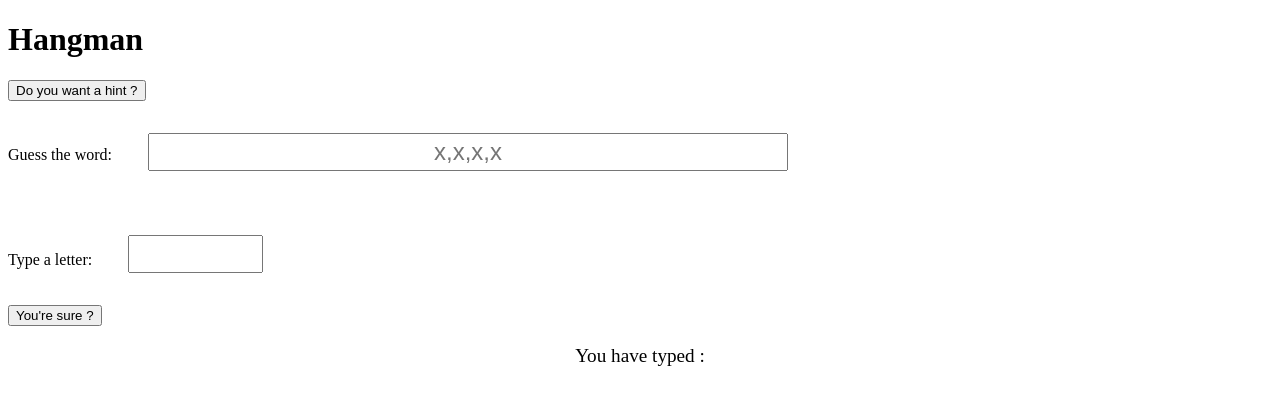
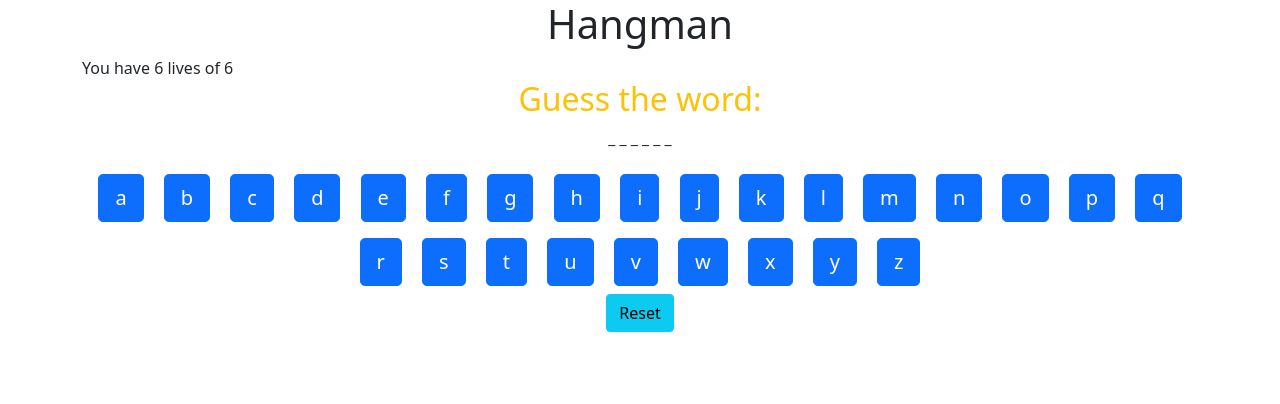
Before and after one commit to alain17-web/hangman, a plain HTML site: page index.html in a window 1280 px wide. Drawn offline with nearby package versions, Linux system fonts and the light colour scheme.

Commit message:
to be continued

```diff
--- a/index.html
+++ b/index.html
@@ -4,27 +4,29 @@
     <meta charset="UTF-8">
     <meta http-equiv="X-UA-Compatible" content="IE=edge">
     <meta name="viewport" content="width=device-width, initial-scale=1.0">
+    <link href="https://cdn.jsdelivr.net/npm/bootstrap@5.0.1/dist/css/bootstrap.min.css" rel="stylesheet" integrity="sha384-+0n0xVW2eSR5OomGNYDnhzAbDsOXxcvSN1TPprVMTNDbiYZCxYbOOl7+AMvyTG2x" crossorigin="anonymous">
     <title>Hangman</title>
 </head>
 <body>
-    <h1>Hangman</h1>
-    <!--<form action="#" method="post">-->
-        <button onclick="hint()">Do you want a hint ?</button>
-        <div id="hint">
-            <label for="word">Guess the word:</label>
-            <input type="text" id="word" placeholder="Guess the word:"/>
-        </div>
-        <form action="#" method='post'>
-            <div id="attempt">
-                <label for="try">Type a letter:</label>
-                <input type="text" name ="try" id="try" />
+
+        <div class="container">
+            <h1 class="text-center">Hangman</h1>
+            <div class="text-dark">You have <span id='lives'>6 lives of </span><span id='maxLives'></span></div>
+            <div class="text-center">
+              <!--<img id='hangmanPic' src="./images/0.jpg" alt="">-->
+              <h2 class="text-warning">Guess the word:</h2>
+              <p id="word">The word to be guessed goes here</p>
+              <div id="keyboard"></div>
+              <button class="btn btn-info" onClick="reset()">Reset</button>
             </div>
-        </form>
-        <button id="sure">You're sure ?</button>
-        <div id="letters">
-            <p id="chars">You have typed :</p>
-        </div>
+          </div>
 
-    <script src="./script.js"></script>
+
+          </body>
+          </html>
+        <script src="https://cdn.jsdelivr.net/npm/@popperjs/core@2.9.2/dist/umd/popper.min.js" integrity="sha384-IQsoLXl5PILFhosVNubq5LC7Qb9DXgDA9i+tQ8Zj3iwWAwPtgFTxbJ8NT4GN1R8p" crossorigin="anonymous"></script>
+        <script src="https://cdn.jsdelivr.net/npm/bootstrap@5.0.1/dist/js/bootstrap.min.js" integrity="sha384-Atwg2Pkwv9vp0ygtn1JAojH0nYbwNJLPhwyoVbhoPwBhjQPR5VtM2+xf0Uwh9KtT" crossorigin="anonymous"></script>
+        <script src="./script.js"></script>
+
 </body>
 </html>
--- a/script.js
+++ b/script.js
@@ -248,57 +248,117 @@ let wordList = [
     "your","yourself","youth","zero","zebra","zipper","zoo","zulu"
   ];
 
+
 //Select a word to be guessed randomly
-let i = Math.floor(Math.random() * wordList.length);
-let wordToGuess = wordList[i];
-console.log(wordToGuess);
+let wordToGuess = '';
+function randomWord() {
+  wordToGuess = wordList[Math.floor(Math.random() * wordList.length)];
+}
+
+
+//Function that creates a keyboard to type in a letter
+function generateButtons() {
+  let buttonsHTML = 'abcdefghijklmnopqrstuvwxyz'.split('').map(letter =>
+    `
+      <button
+        class="btn btn-lg btn-primary m-2"
+        id='` + letter + `'
+        onClick="handleGuess('` + letter + `')"
+      >
+        ` + letter + `
+      </button>
+    `).join('');
+
+  document.getElementById('keyboard').innerHTML = buttonsHTML;
+}
 
 
 
-//Style the input field id="word"
-let inputFieldWord = document.getElementById('word');
-inputFieldWord.style.height = "2rem";
-inputFieldWord.style.width = "50%";
-inputFieldWord.style.margin = "2rem";
-inputFieldWord.style.fontSize = "1.5rem";
-inputFieldWord.style.textAlign = "center";
+//Function that handles the guess
+let guessed = [];
+let livesLeft = 6;
+function handleGuess(typedLetter) {
+
+    //If letter not yet typed, push in array
+  if(guessed.indexOf(typedLetter) === -1){
+      guessed.push(typedLetter);
+
+    }
+    //if letter already typed, disable possibility to display a second time
+  document.getElementById(typedLetter).setAttribute('disabled', true);
+
+  //if letter is correct  - call functions guessedWord() & checkIfGameWon();
+  if (wordToGuess.indexOf(typedLetter) >= 0) {
+    guessedWord();
+    checkIfGameWon();
+
+    //else decrease lives & call function checkIfGameLost();
+  }else if (wordToGuess.indexOf(typedLetter) === -1) {
+    livesLeft--;
+    updateLives();
+    checkIfGameLost();
+    //updateHangmanPicture();
+  }
+}
+
+//function that displays either guessed letters or "_"
+let wordStatus = null;
+function guessedWord() {
+    wordStatus = wordToGuess.split('').map(letter => (guessed.indexOf(letter) >= 0 ? letter : " _ ")).join('');
+
+    document.getElementById('word').innerHTML = wordStatus;
+  }
+
+/*function updateHangmanPicture() {
+  document.getElementById('hangmanPic').src = './images/' + livesLeft + '.jpg';
+}*/
 
 
-let guesses = [];
-    for(let j=0; j < wordToGuess.length; j++){
-      guesses.push('x');
-    }
-    document.getElementById('word').placeholder = guesses;
-
-
-//If hint is clicked, show first letter
-function hint(){
-    let guessMin = [];
-    for(let k=0; k< guesses.length - 1; k++){
-    guessMin.push('x');
-    }
-    document.getElementById('word').placeholder = `${wordToGuess[0]}  ${guessMin}`;
-
+//function that verifies if the game is won
+function checkIfGameWon() {
+  if (wordStatus === wordToGuess) {
+    document.getElementById('keyboard').innerHTML = 'You Won!!!';
+  }
 }
 
-//style the input field id="try"
-let inputFieldTry = document.getElementById('try');
-inputFieldTry.style.height = "2rem";
-inputFieldTry.style.width = "10%";
-inputFieldTry.style.margin = "2rem";
-inputFieldTry.style.fontSize = "2rem";
-inputFieldTry.style.textAlign = "center";
+//function that verifies if there are no lives left
+function checkIfGameLost() {
+  if (livesLeft === 0) {
+    document.getElementById('word').innerHTML = 'The answer was: ' + wordToGuess;
+    let answer = document.getElementById('word');
+    answer.style.fontSize ="1.5rem";
 
+    let msg = document.getElementById('keyboard');
+    msg.style.color ="red";
+    msg.style.fontSize ="1.5rem";
+    msg.innerHTML = 'You Lost!!!';
+  }
+}
 
+//function that displays how many lives are left
+function updateLives() {
+    let livesEl = document.getElementById('lives');
+    livesEl.style.color="orange";
+    livesEl.style.fontSize ="1.2rem";
+  document.getElementById('lives').innerHTML = `${livesLeft} lives left out of `;
+}
 
-//storing the letters typed by the user
-let letters = document.getElementById('chars');
-letters.style.textAlign = "center";
-letters.style.fontSize = "1.2rem";
+//function to reset
+let maxLives = 6;
+function reset() {
+  livesLeft = 6;
+  guessed = [];
+  //document.getElementById('hangmanPic').src = './images/0.jpg';
 
-inputFieldTry.addEventListener('change',function(){
-let typedLetter = document.getElementById('try').value;
-let wrong = [];
+  randomWord();
+  guessedWord();
+  updateLives();
+  generateButtons();
+}
 
+document.getElementById('maxLives').innerHTML = maxLives;
 
-})
+randomWord();
+console.log(wordToGuess);
+generateButtons();
+guessedWord();
```
